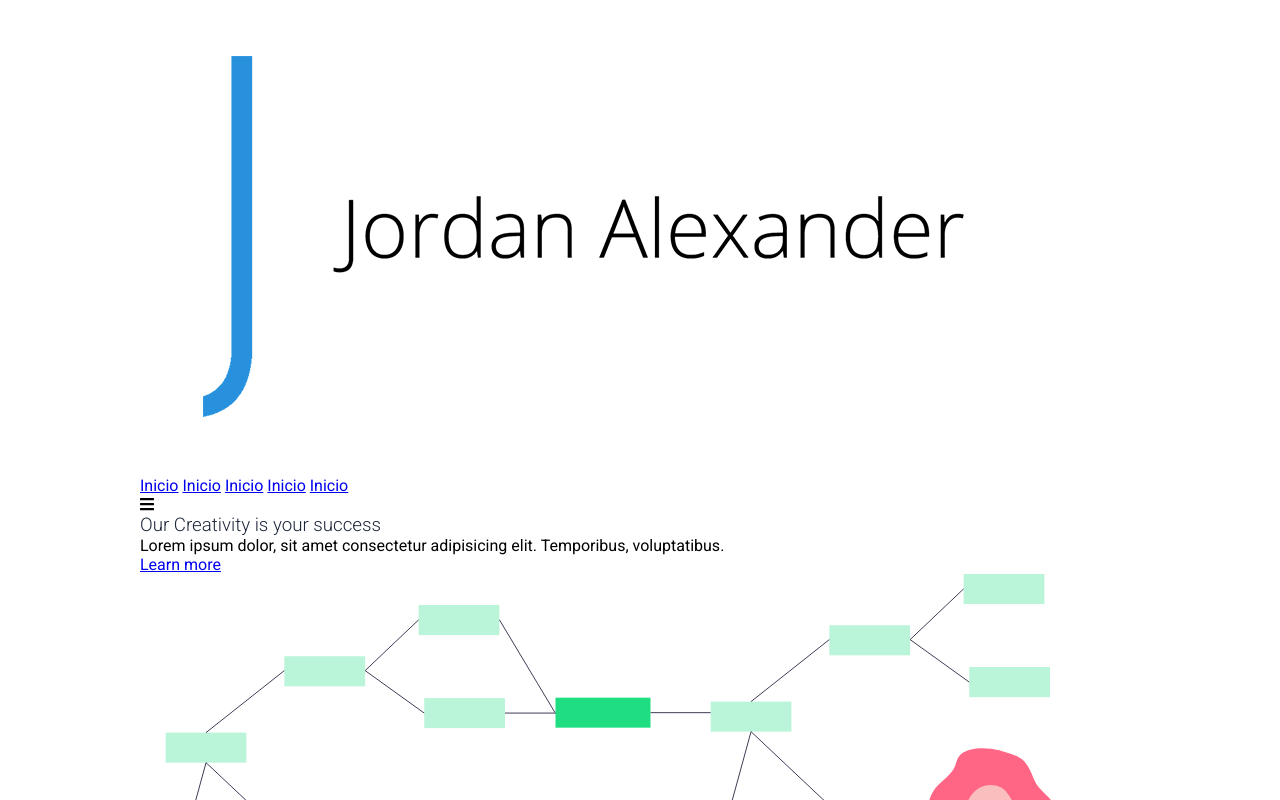
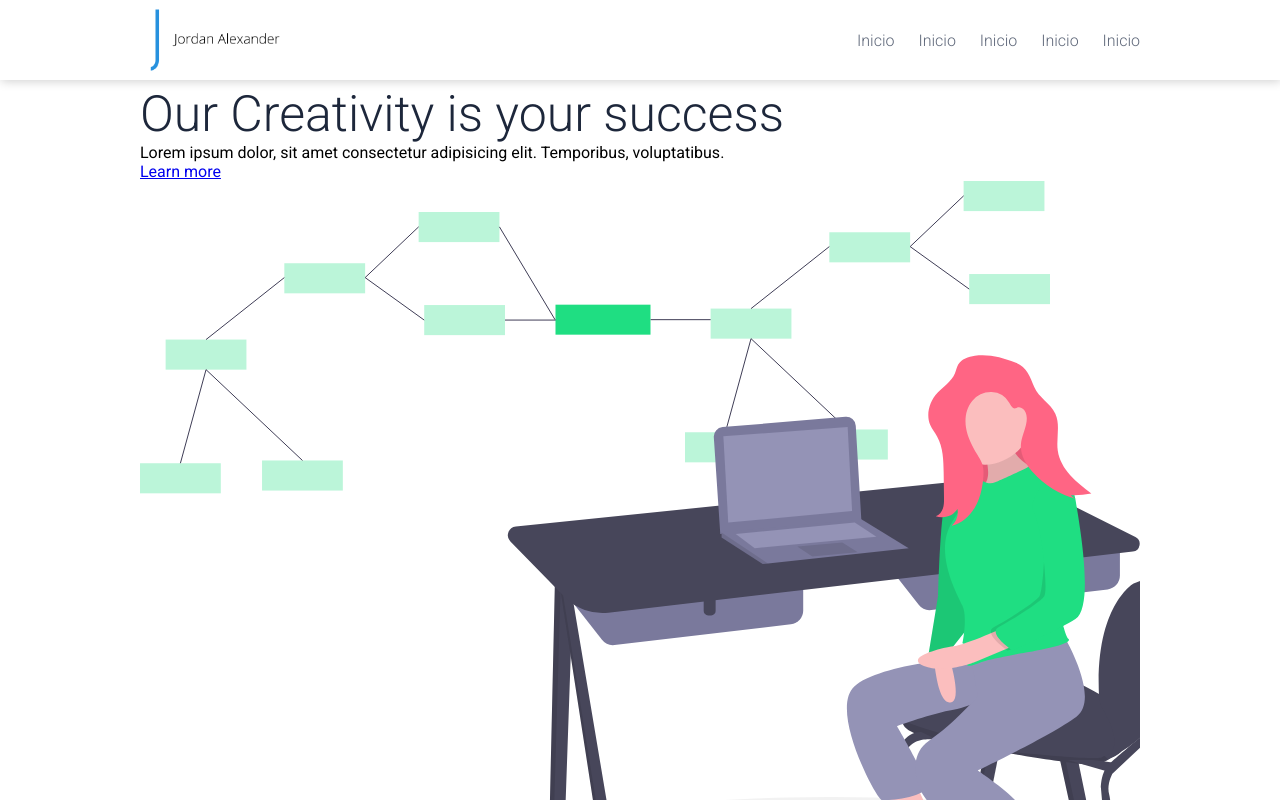
Before and after one commit to abdisoftware/Web-Desing, a plain HTML site: page index.html in a window 1280 px wide. Shown: the top 800 px of the page. Drawn offline with Linux system fonts and the light colour scheme.

Commit message:
Continuando  Cap1

```diff
--- a/css/style.css
+++ b/css/style.css
@@ -27,3 +27,69 @@ h1, h2, h3, h4, h5, h6{
     overflow: hidden;
     padding: 60px 0;
 }
+
+h1{
+    font-size: 50px;
+}
+
+/* Header */
+
+header::before{
+    content: "";
+    display: block;
+    height: 85px;
+}
+
+nav{
+    width: 100%;
+    height: 80px;
+    background: #fff;
+    border-bottom: 1px solid transparent;
+    box-shadow: 1px 1px 10px 0 rgba(0, 0, 0, 0.2);
+    position: fixed;
+    top: 0;
+    z-index: 100;
+    /* transition: ease-in-out 0.5s; */
+}
+
+.nav{
+    display: flex;
+    justify-content: space-between;
+    height: 80px;
+    width: 100%;
+    align-items: center;
+}
+
+.nav .logo{
+    height: 80px;
+}
+
+.nav .logo img{
+    height: 100%;
+    vertical-align: top;
+}
+
+.enlaces-header{
+    font-weight: 300;
+}
+
+.nav .enlaces-header a{
+    color: #5d6678;
+    text-decoration: none;
+    margin-left: 20px;
+}
+
+.hamburguer{
+    width: 80px;
+    height: 80px;
+    text-align: center;
+    z-index: 100;
+    cursor: pointer;
+    display: none;
+    /* transition: color 0.5s ease-in; */
+}
+
+.hamburguer > i{
+    font-size: 25px;
+    line-height: 80px;
+}
--- a/index.html
+++ b/index.html
@@ -172,9 +172,7 @@
         </div>
     </footer>
 
-    <script src="https://cdnjs.cloudflare.com/ajax/libs/font-awesome/5.13.0/js/all.min.js"
-            integrity="sha256-KzZiKy0DWYsnwMF+X1DvQngQ2/FxF7MF3Ff72XcpuPs="
-            crossorigin="anonymous"></script>
+    <script src="https://kit.fontawesome.com/c15b744a04.js" crossorigin="anonymous"></script>
 </body>
 
 </html>
```
